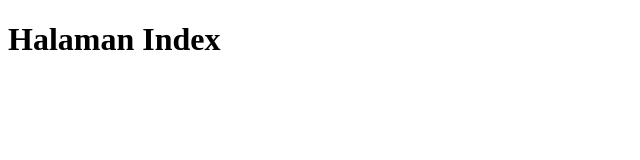
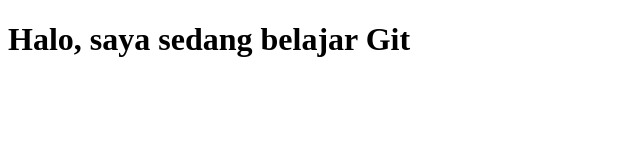
Before and after one commit to DimasFandy/proyek-01, a plain HTML site: page index.html in a window 1280 px wide. Shown: the whole page, without its empty margins (0-640 px from the left). Drawn offline with Linux system fonts and the light colour scheme.

Commit message:
Perubahan pada intro halaman

```diff
--- a/index.html
+++ b/index.html
@@ -6,6 +6,6 @@
     <title>Belajar Git - Pertama</title>
 </head>
 <body>
-    <h1>Halaman Index</h1>
+    <h1>Halo, saya sedang belajar Git</h1>
 </body>
 </html>
```
